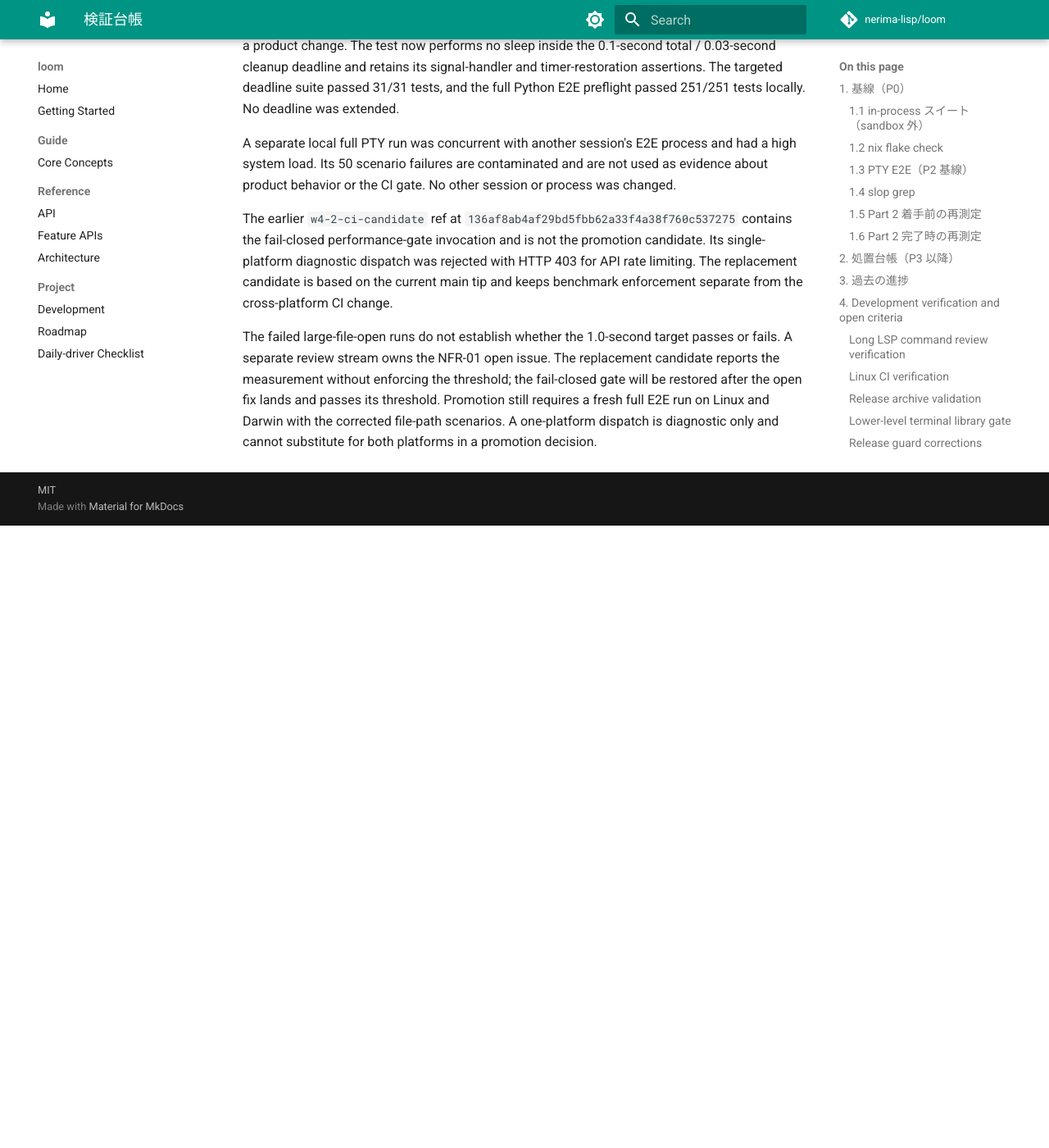
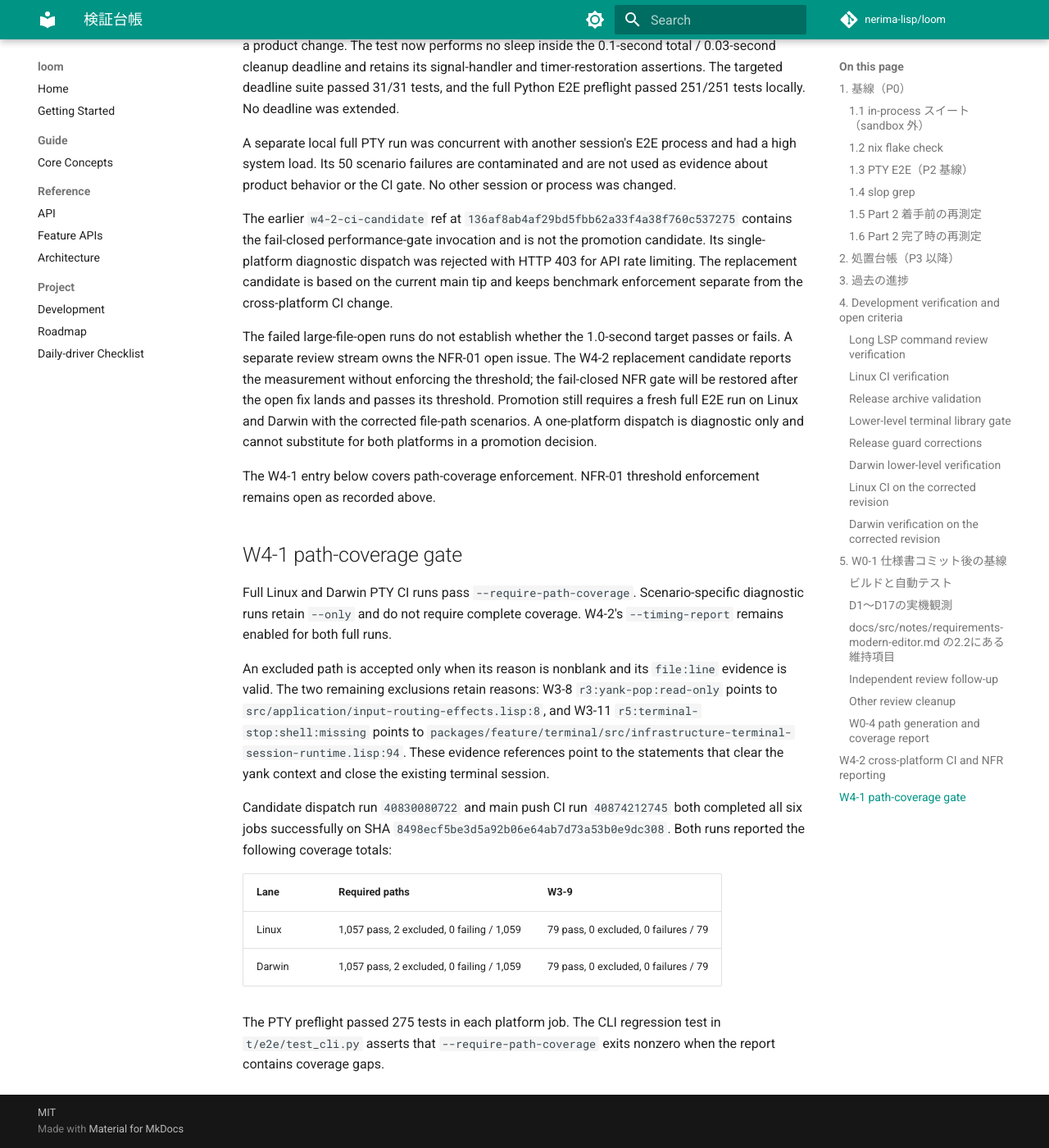
Before and after one commit to nerima-lisp/loom, an MkDocs documentation site: the page built from docs/src/notes/verification-ledger.md, in a window 1280 px wide and 1400 px high, scrolled down 37365 px. Shown: the whole window at 82% size. Built offline with MkDocs 1.6.1 and Material for MkDocs 9.7.7, drawn with Linux system fonts in a browser that asks for light colours; comment, search, counter and statistics services are not loaded; before the commit the page ends 38006 px from its top, so only the background shows below that; some of the changed text lies outside the part shown.

Commit message:
docs(e2e): record path coverage gate results

```diff
--- a/docs/src/notes/verification-ledger.md
+++ b/docs/src/notes/verification-ledger.md
@@ -30,7 +30,7 @@ roots through every project command`（`t/integration/project-missing-root-test.
 
 同じ実行で、`main-run-loom` 系テストの間に alternate-screen 切り替えと 80x24 の空白フレームが
 ジョブの stdout に書き出されている（出力の先頭 `ESC[?1049h ESC[2J`）。テストが描画先を実端末の
-stdout に流している観察であり、判定には影響しない。処置は §2 に積む。
+stdout に流していることを観察した。
 
 ### 1.2 `nix flake check`
 
@@ -1001,11 +1001,12 @@ until the NFR-01 product fix is on main and the enforcement change lands
 separately. Full E2E results remain required on both platforms.
 
 Main pushes and pull requests run the Linux and aarch64-darwin flake checks,
-full PTY E2E, NFR report, and release-archive jobs. Path-coverage reporting
-remains report-only in this lane; no coverage acceptance rule changed. Candidate
-`workflow_dispatch` defaults to both platforms and can select Linux or Darwin
-to reduce diagnostic queue load. A single-platform dispatch does not satisfy
-FR-V06 promotion evidence. The release workflow runs the reusable CI on the
+full PTY E2E, NFR report, and release-archive jobs. W4-2 left path-coverage
+reporting in report mode; W4-1 later enabled the fail-closed coverage gate for
+full PTY E2E on both platforms. See [W4-1 path-coverage gate](#w4-1-path-coverage-gate).
+Dispatches using `workflow_dispatch` default to both platforms and can select
+Linux or Darwin to reduce diagnostic queue load. A single-platform dispatch
+does not satisfy FR-V06 promotion evidence. The release workflow runs the reusable CI on the
 tag-verified commit with both platforms and waits for it before publishing.
 Each E2E job summary records the actual checked-out commit and, for a push,
 links the pushed commit range. The platform-specific job name identifies which
@@ -1132,8 +1132,40 @@ benchmark enforcement separate from the cross-platform CI change.
 
 The failed large-file-open runs do not establish whether the 1.0-second target
 passes or fails. A separate review stream owns the NFR-01 open issue. The
-replacement candidate reports the measurement without enforcing the threshold;
-the fail-closed gate will be restored after the open fix lands and passes its
-threshold. Promotion still requires a fresh full E2E run on Linux and Darwin
+W4-2 replacement candidate reports the measurement without enforcing the
+threshold; the fail-closed NFR gate will be restored after the open fix lands
+and passes its threshold. Promotion still requires a fresh full E2E run on Linux and Darwin
 with the corrected file-path scenarios. A one-platform dispatch is diagnostic
 only and cannot substitute for both platforms in a promotion decision.
+
+The W4-1 entry below covers path-coverage enforcement. NFR-01 threshold
+enforcement remains open as recorded above.
+
+## W4-1 path-coverage gate
+
+Full Linux and Darwin PTY CI runs pass `--require-path-coverage`. Scenario-specific
+diagnostic runs retain `--only` and do not require complete coverage. W4-2's
+`--timing-report` remains enabled for both full runs.
+
+An excluded path is accepted only when its reason is nonblank and its `file:line`
+evidence is valid. The two remaining exclusions retain reasons: W3-8
+`r3:yank-pop:read-only` points to
+`src/application/input-routing-effects.lisp:8`, and W3-11
+`r5:terminal-stop:shell:missing` points to
+`packages/feature/terminal/src/infrastructure-terminal-session-runtime.lisp:94`.
+These evidence references point to the statements that clear the yank context
+and close the existing terminal session.
+
+Candidate dispatch run `40830080722` and main push CI run `40874212745` both
+completed all six jobs successfully on SHA
+`8498ecf5be3d5a92b06e64ab7d73a53b0e9dc308`. Both runs reported the following
+coverage totals:
+
+| Lane | Required paths | W3-9 |
+|---|---|---|
+| Linux | 1,057 pass, 2 excluded, 0 failing / 1,059 | 79 pass, 0 excluded, 0 failures / 79 |
+| Darwin | 1,057 pass, 2 excluded, 0 failing / 1,059 | 79 pass, 0 excluded, 0 failures / 79 |
+
+The PTY preflight passed 275 tests in each platform job. The CLI regression test
+in `t/e2e/test_cli.py` asserts that `--require-path-coverage` exits nonzero
+when the report contains coverage gaps.
```
Also changed, not shown: other parts of docs/src/notes/verification-ledger.md (+1 -2 lines).
